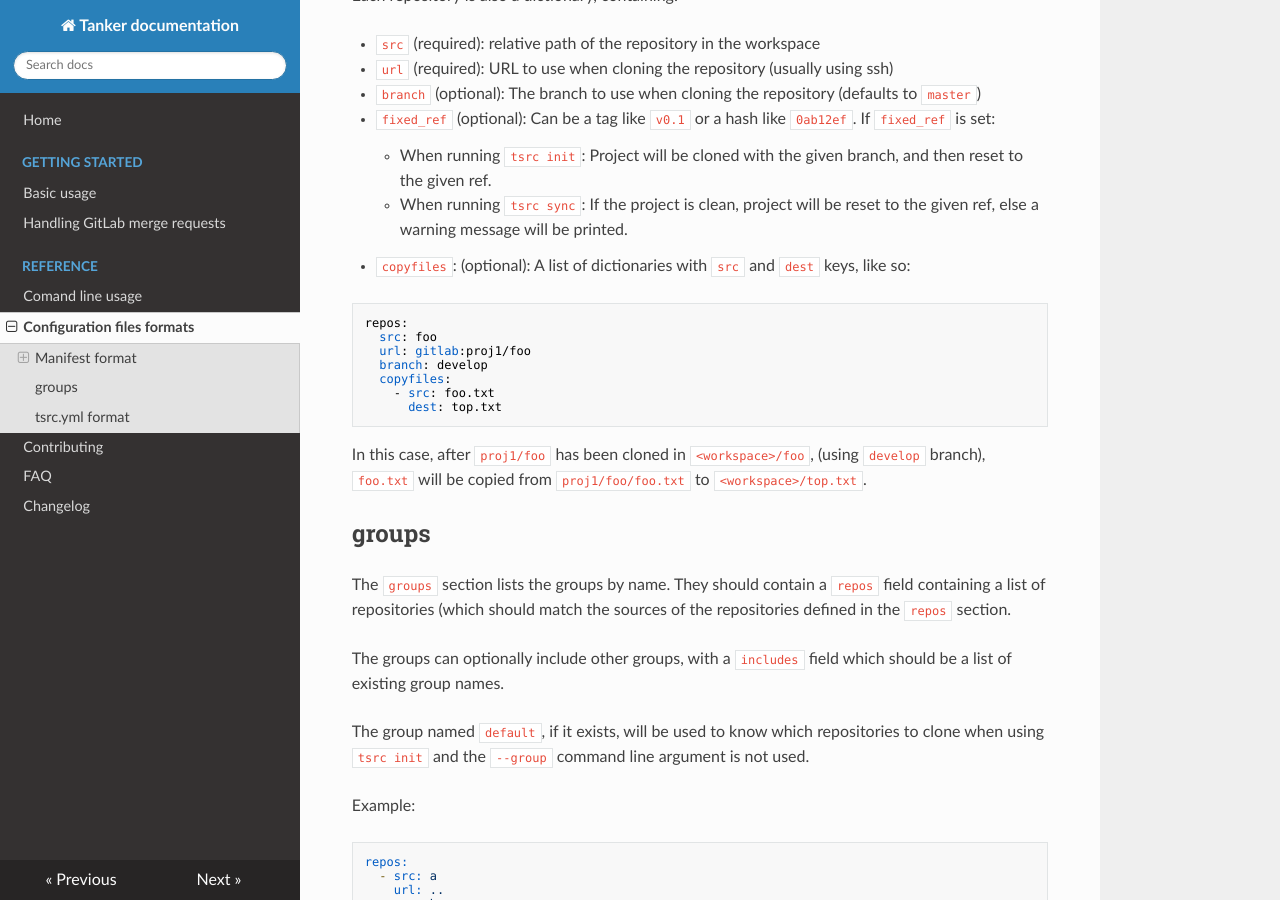
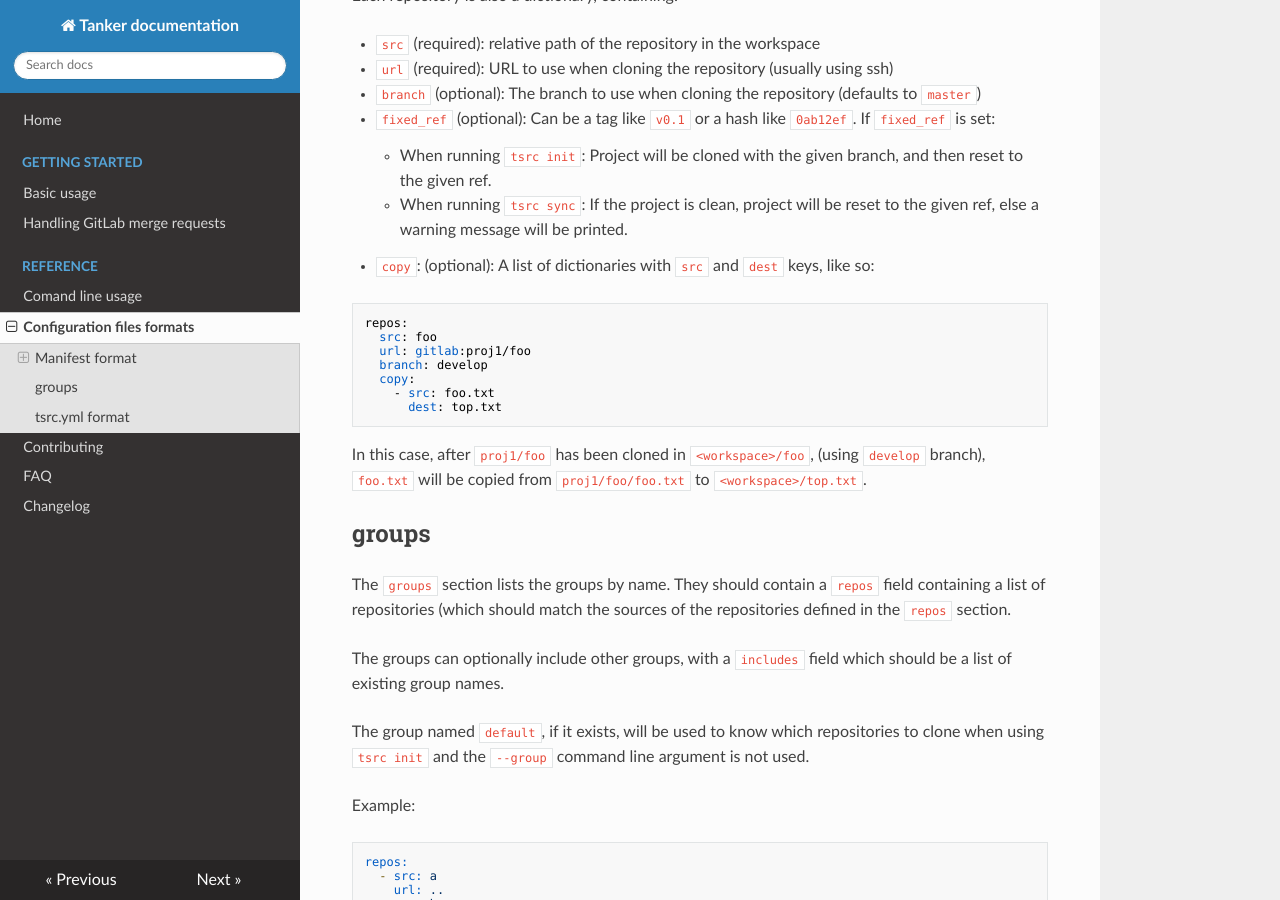
Before and after one commit to your-tools/tsrc, an MkDocs documentation site: the page built from docs/ref/formats.md, in a window 1280 px wide and 900 px high, scrolled down 527 px. Built offline with MkDocs 1.6.1, drawn with Linux system fonts in a browser that asks for light colours; nearby versions of some CDN libraries; old or Windows-style settings are respelled for this version of MkDocs.

Commit message:
doc: key in manifest is 'copy', not 'copyfiles'

````diff
--- a/docs/ref/formats.md
+++ b/docs/ref/formats.md
@@ -32,7 +32,7 @@ Each repository is also a dictionary, containing:
     *  When running `tsrc sync`: If the project is clean, project will be reset
         to the given ref, else a warning message will be printed.
 
-* `copyfiles`: (optional): A list of dictionaries with `src` and `dest` keys, like so:
+* `copy`: (optional): A list of dictionaries with `src` and `dest` keys, like so:
 
 
 ```
@@ -40,7 +40,7 @@ repos:
   src: foo
   url: gitlab:proj1/foo
   branch: develop
-  copyfiles:
+  copy:
     - src: foo.txt
       dest: top.txt
 ```
````
